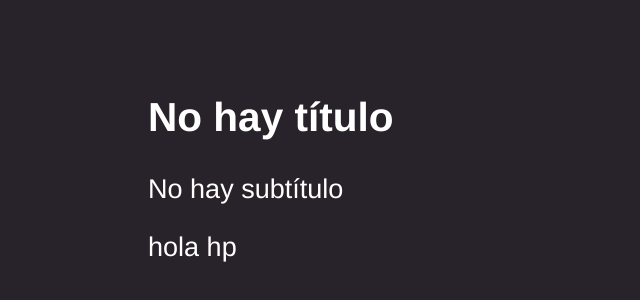
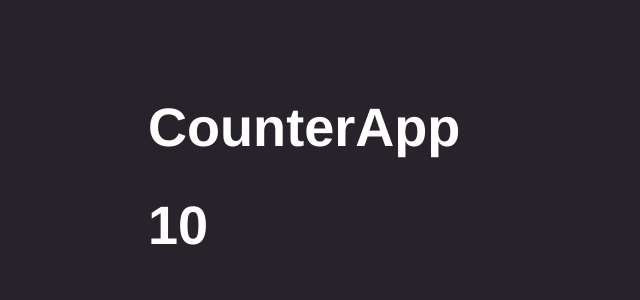
Before and after one commit to anse128/react-vite-counter-app, a React (Vite) app: page / in a window 1280 px wide. Shown: the part 88-388 px from the top of the page, without its empty margins (0-640 px from the left). Built offline with nearby package versions, Linux system fonts and the light colour scheme.

Commit message:
tarea proptypes

```diff
--- /dev/null
+++ b/src/CounterApp.jsx
@@ -0,0 +1,18 @@
+import PropTypes from 'prop-types'
+
+export const CounterApp = ({value}) => {
+    return (
+        <>
+            <h1>CounterApp</h1>
+            <h1>{value}</h1>
+        </>
+
+    )
+}
+
+CounterApp.propTypes = {
+    value: PropTypes.number.isRequired
+}
+CounterApp.defaultProps = {
+    value: 1
+}
--- a/src/main.jsx
+++ b/src/main.jsx
@@ -1,8 +1,9 @@
 import React from 'react' // imr
 import ReactDOM from 'react-dom/client' //imp
 import { HelloWorldApp } from './HelloWorldApp'
-import { FirstApp } from './FirstApp'
+// import { FirstApp } from './FirstApp'
 
+import { CounterApp } from './CounterApp'
 import './styles.css'
 // componente inicial
 //los componentes no suelen estar en el main
@@ -17,7 +18,8 @@
         {/* <HelloWorldApp />        renderizamos el app */}
         {/* <FirstApp title="Hola, soy cacorro" subTitle={123} /> */}
         {/* <FirstApp title /> booleano */}
-        <FirstApp />
+        {/* <FirstApp /> */}
+        <CounterApp value={10}/>
         {/* <FirstApp  /> */}
     </React.StrictMode>
 )
```
